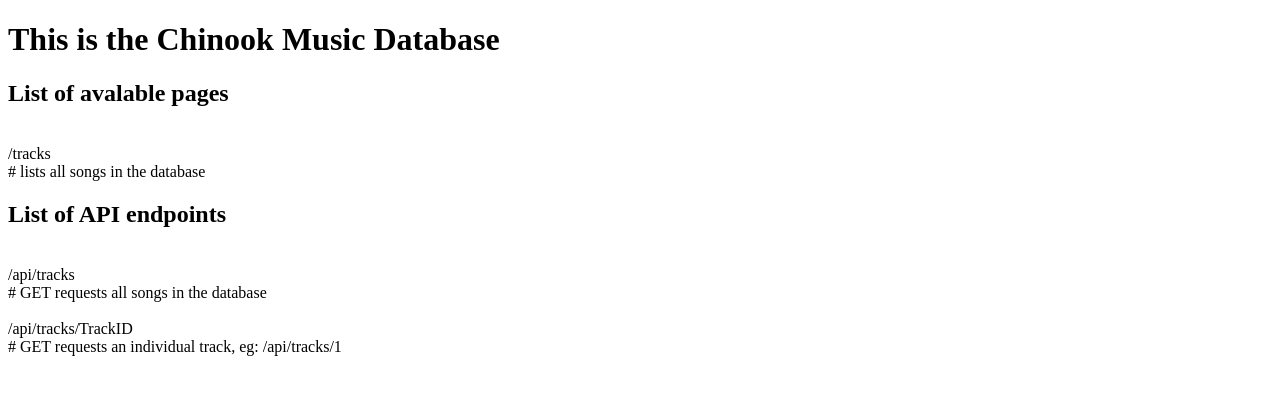
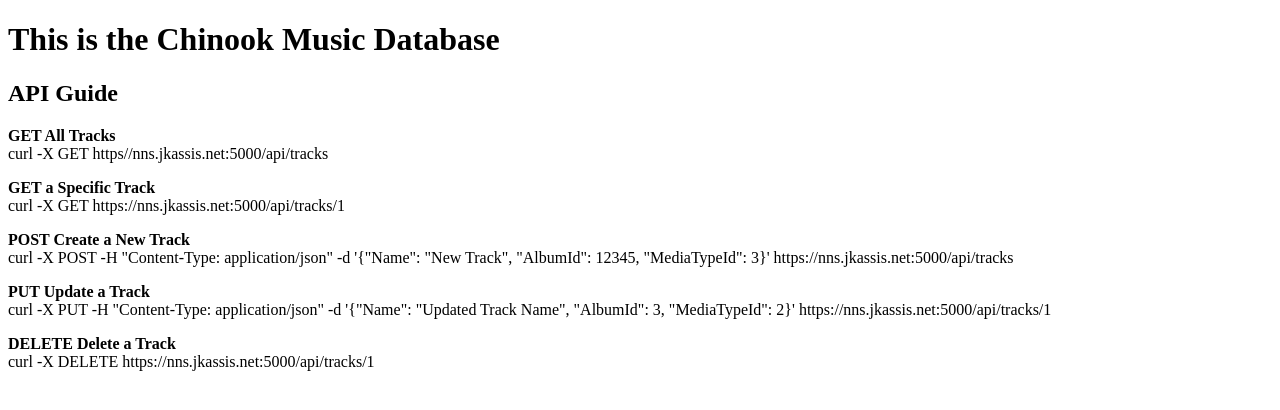
Before and after one commit to jkassis87/noname-interview-task, a Flask app: page / in a window 1280 px wide. Shown: the top 410 px of the page. Run offline with Flask 3, Linux system fonts and the light colour scheme.

Commit message:
added CRUD opperations

```diff
--- a/app/app.py
+++ b/app/app.py
@@ -21,26 +21,7 @@
 def index():
     return render_template('index.html')
 
-@app.route('/tracks')
-def get_tracks_page():
-    conn = connect_db()
-    cursor = conn.cursor()
-    cursor.execute("SELECT * FROM tracks")
-    tracks = cursor.fetchall()
-    conn.close()
-    return render_template('tracks.html', tracks=tracks)
-
-# API routes for tracks
-@app.route('/api/tracks', methods=['GET'])
-def get_tracks():
-    conn = connect_db()
-    conn.row_factory = dict_factory
-    cursor = conn.cursor()
-    cursor.execute("SELECT * FROM tracks")
-    tracks = cursor.fetchall()
-    conn.close()
-    return jsonify(tracks)
-
+# Read a specific track (GET endpoint)
 @app.route('/api/tracks/<int:track_id>', methods=['GET'])
 def get_track(track_id):
     conn = connect_db()
@@ -53,5 +34,75 @@
         return jsonify({"error": "Track not found"}), 404
     return jsonify(track)
 
+# Create a new track (POST endpoint)
+@app.route('/api/tracks', methods=['POST'])
+def create_track():
+    data = request.json
+    if not data or 'Name' not in data or 'AlbumId' not in data or 'MediaTypeId' not in data:
+        return jsonify({"error": "Invalid data"}), 400
+
+    conn = connect_db()
+    cursor = conn.cursor()
+    cursor.execute("INSERT INTO tracks (Name, AlbumId, MediaTypeId) VALUES (?, ?, ?)",
+                   (data['Name'], data['AlbumId'], data['MediaTypeId']))
+    conn.commit()
+    conn.close()
+
+    return jsonify({"message": "Track created successfully"}), 201
+
+# Update a track (PUT Endpoint)
+@app.route('/api/tracks/<int:track_id>', methods=['PUT'])
+def update_track(track_id):
+    data = request.json
+    if not data or ('Name' not in data and 'AlbumId' not in data and 'MediaTypeId' not in data):
+        return jsonify({"error": "Invalid data"}), 400
+
+    conn = connect_db()
+    cursor = conn.cursor()
+    cursor.execute("SELECT * FROM tracks WHERE TrackId = ?", (track_id,))
+    track = cursor.fetchone()
+    if track is None:
+        conn.close()
+        return jsonify({"error": "Track not found"}), 404
+
+    update_query = "UPDATE tracks SET "
+    update_data = []
+    if 'Name' in data:
+        update_query += "Name = ?, "
+        update_data.append(data['Name'])
+    if 'AlbumId' in data:
+        update_query += "AlbumId = ?, "
+        update_data.append(data['AlbumId'])
+    if 'MediaTypeId' in data:
+        update_query += "MediaTypeId = ?, "
+        update_data.append(data['MediaTypeId'])
+
+    update_query = update_query.rstrip(', ')
+    update_query += " WHERE TrackId = ?"
+    update_data.append(track_id)
+
+    cursor.execute(update_query, tuple(update_data))
+    conn.commit()
+    conn.close()
+
+    return jsonify({"message": "Track updated successfully"})
+
+# Delete a track (DELETE endpoint)
+@app.route('/api/tracks/<int:track_id>', methods=['DELETE'])
+def delete_track(track_id):
+    conn = connect_db()
+    cursor = conn.cursor()
+    cursor.execute("SELECT * FROM tracks WHERE TrackId = ?", (track_id,))
+    track = cursor.fetchone()
+    if track is None:
+        conn.close()
+        return jsonify({"error": "Track not found"}), 404
+
+    cursor.execute("DELETE FROM tracks WHERE TrackId = ?", (track_id,))
+    conn.commit()
+    conn.close()
+
+    return jsonify({"message": "Track deleted successfully"})
+
 if __name__ == '__main__':
     app.run(debug=True)
--- a/app/templates/index.html
+++ b/app/templates/index.html
@@ -6,21 +6,23 @@
 <body>
     <h1>This is the Chinook Music Database</h1>
     <p></p>
-    <h2>List of avalable pages</h2><br />
-    /tracks<br />
-    # lists all songs in the database
-    <p></p>
-    <h2>List of API endpoints</h2><br />
-    /api/tracks <br />
-    # GET requests all songs in the database <br />
-    <br>
-    /api/tracks/TrackID <br />
-    # GET requests an individual track, eg: /api/tracks/1
-    <p></p>
-    <ul>
-        {% for track in tracks %}
-            <li>{{ track[1] }} - {{ track[2] }}</li>
-        {% endfor %}
-    </ul>
+    <h2>API Guide</h2>
+    <p><strong>GET All Tracks</strong><br />
+    curl -X GET https//nns.jkassis.net:5000/api/tracks</p>
+
+    <p><strong>GET a Specific Track</strong><br />
+    curl -X GET https://nns.jkassis.net:5000/api/tracks/1</p>
+
+    <p><strong>POST Create a New Track</strong><br />
+    curl -X POST -H &quot;Content-Type: application/json&quot; -d &#39;{&quot;Name&quot;: &quot;New Track&quot;, &quot;AlbumId&quot;: 12345, &quot;MediaTypeId&quot;: 3}&#39; https://nns.jkassis.net:5000/api/tracks</p>
+
+    <p><strong>PUT Update a Track</strong><br />
+    curl -X PUT -H &quot;Content-Type: application/json&quot; -d &#39;{&quot;Name&quot;: &quot;Updated Track Name&quot;, &quot;AlbumId&quot;: 3, &quot;MediaTypeId&quot;: 2}&#39; https://nns.jkassis.net:5000/api/tracks/1</p>
+
+    <p><strong>DELETE Delete a Track</strong><br />
+    curl -X DELETE https://nns.jkassis.net:5000/api/tracks/1</p>
+
+<p>&nbsp;</p>
+
 </body>
 </html>
```
Also changed, not shown: app/templates/tracks.html (deleted, +0 -14 lines).
